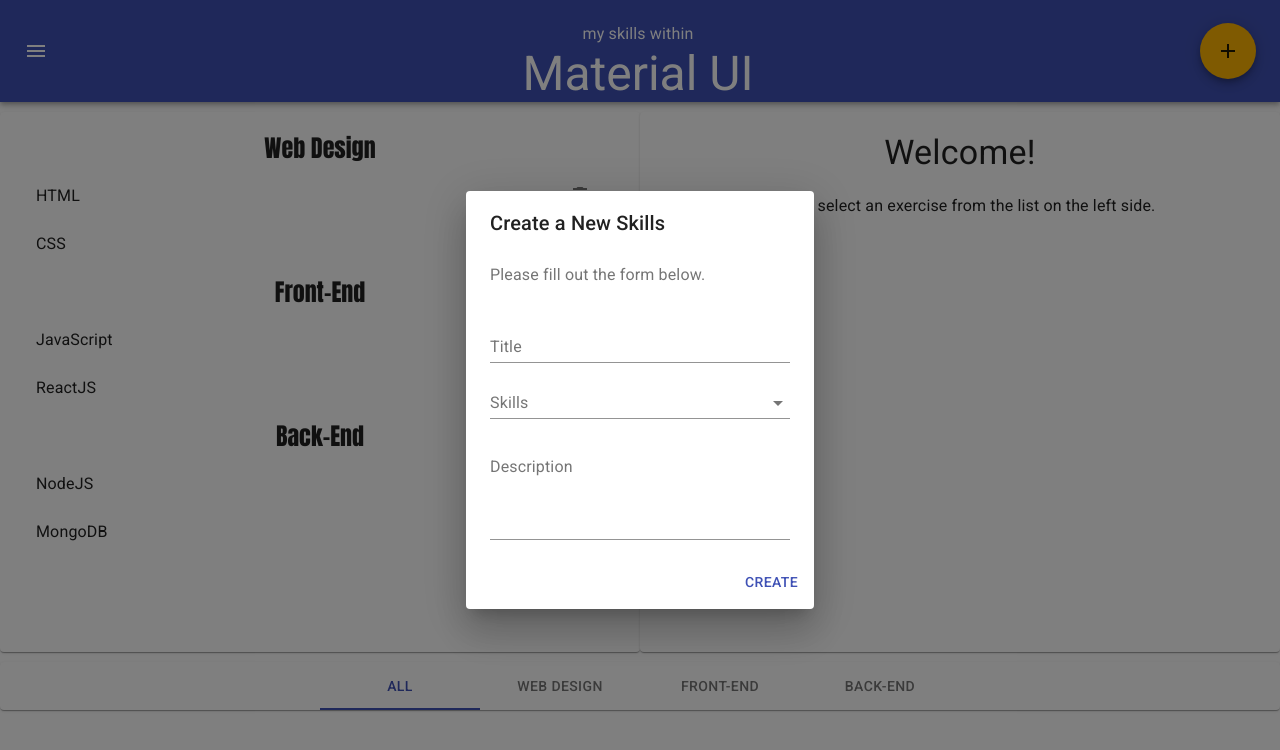
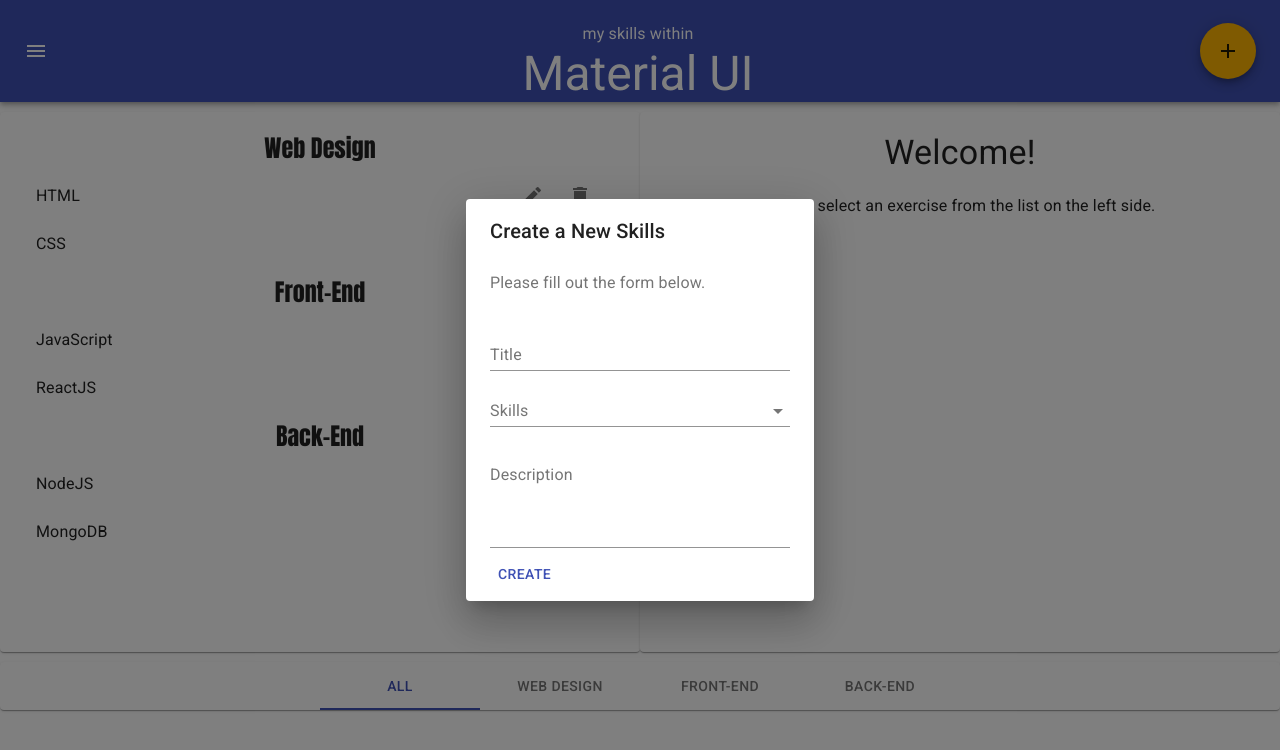
Before and after one commit to MostafaIn/Material-ui-practices, a React (Create React App) app: page / in a window 1280 px wide. Both pictures are taken after a click on the button 1228 px from the left and 51 px from the top of the page. Shown: the top 750 px of the page. Built offline with nearby package versions, Linux system fonts and the light colour scheme.

Commit message:
all about form

```diff
--- a/src/App.js
+++ b/src/App.js
@@ -35,7 +35,8 @@ class App extends Component {
   }
   handleExerciseSelected = id => {
     this.setState(({ exercises }) => ({
-      exercise: exercises.find(ex => ex.id === id)
+      exercise: exercises.find(ex => ex.id === id),
+      editMode: false
     }))
   }
   handleExerciseCreate = exercise => {
@@ -45,12 +46,29 @@ class App extends Component {
   }
   handleExerciseDelete = id => {
     this.setState(({ exercises }) => ({
-      exercises: exercises.filter(ex => ex.id !== id)
+      exercises: exercises.filter(ex => ex.id !== id),
+      editMode: false,
+      exercise: {}
+    }))
+  }
+  handleExerciseSelectEdit = id => {
+    this.setState(({ exercises }) => ({
+      exercise: exercises.find(ex => ex.id === id),
+      editMode: true
+    }))
+  }
+  handleExerciseEdit = exercise => {
+    this.setState(({ exercises }) => ({
+      exercises: [
+        ...exercises.filter(ex => ex.id !== exercise.id),
+        exercise
+      ],
+      exercise
     }))
   }
   render() {
     const exercises = this.getExercisesBySkills(),
-      { category, exercise } = this.state
+      { category, exercise, editMode } = this.state
     console.log(this.getExercisesBySkills());
     return (
       <div className="App">
@@ -62,8 +80,13 @@ class App extends Component {
           exercise={exercise}
           category={category}
           exercises={exercises}
+          skills={skills}
           onSelect={this.handleExerciseSelected}
           onDelete={this.handleExerciseDelete}
+          onSelectEdit={this.handleExerciseSelectEdit}
+          editMode={editMode}
+          onEdit={this.handleExerciseEdit}
+
         />
         <Footer
           category={category}
--- /dev/null
+++ b/src/components/exercises/Dialog.jsx
@@ -0,0 +1,49 @@
+import React, { Component } from 'react'
+import { Dialog, DialogContent, DialogContentText, DialogTitle, Fab } from '@material-ui/core'
+import AddIcon from '@material-ui/icons/Add';
+import Form from './Form'
+
+
+
+
+class Create extends Component {
+    state = {
+        open: false
+    }
+    handleToggle = () => {
+        this.setState({
+            open: !this.state.open
+        })
+    }
+    handleFormSubmit = exercise => {
+        this.handleToggle()
+        this.props.onCreate(exercise)
+    }
+    render() {
+        const { open } = this.state,
+            { skills } = this.props
+
+
+        return (
+            <div>
+                <Fab onClick={this.handleToggle} style={{ backgroundColor: '#ffb502' }}>
+                    <AddIcon />
+                </Fab>
+                <Dialog open={open} onClose={this.handleToggle}>
+                    <DialogTitle id="form-dialog-title">Create a New Skills</DialogTitle>
+                    <DialogContent>
+                        <DialogContentText>
+                            Please fill out the form below.
+                    </DialogContentText>
+                        <Form
+                            skills={skills}
+                            onSubmit={this.handleFormSubmit}
+                        />
+                    </DialogContent>
+                </Dialog>
+            </div>
+        )
+    }
+}
+
+export default Create
--- /dev/null
+++ b/src/components/exercises/Form.jsx
@@ -0,0 +1,83 @@
+import React, { Component } from 'react'
+import { FormControl, InputLabel, MenuItem, Select, TextField, Button } from '@material-ui/core'
+import { withStyles } from '@material-ui/styles';
+
+const styles = theme => ({
+    formControl: {
+        width: 300
+    }
+})
+
+class Form extends Component {
+    state = this.getInitState()
+    getInitState() {
+        const { exercise } = this.props
+        return exercise ? exercise : {
+            title: '',
+            description: '',
+            skills: ''
+        }
+    }
+    componentWillReceiveProps({ exercise }) {
+        this.setState({
+            ...exercise
+        })
+    }
+    handleChange = name => ({ target: { value } }) => {
+        this.setState({
+            [name]: value
+        })
+    }
+    handleSubmit = () => {
+        this.props.onSubmit({
+            id: this.state.title.toLocaleLowerCase().replace(/ /g, '-'),
+            ...this.state
+        })
+        this.setState(this.getInitState())
+    }
+    render() {
+        const { classes, skills: categories, exercise } = this.props,
+            { title, description, skills } = this.state
+        return (
+            <form className={classes.root}>
+                <TextField
+                    label="Title"
+                    value={title}
+                    onChange={this.handleChange('title')}
+                    margin="normal"
+                    className={classes.formControl}
+                />
+                <br />
+                <FormControl>
+                    <InputLabel htmlFor="skills">Skills</InputLabel>
+                    <Select
+                        className={classes.formControl}
+                        value={skills}
+                        onChange={this.handleChange('skills')}
+                    >
+                        {categories.map(category =>
+                            <MenuItem key={category} value={category}>
+                                {category}
+                            </MenuItem>
+                        )}
+                    </Select>
+                </FormControl>
+                <br />
+                <TextField
+                    label="Description"
+                    multiline
+                    rows="4"
+                    value={description}
+                    onChange={this.handleChange('description')}
+                    margin="normal"
+                    className={classes.formControl}
+                />
+                <br />
+                <Button color="primary" onClick={this.handleSubmit}>
+                    {exercise ? 'Edit' : 'Create'}
+                </Button>
+            </form>
+        )
+    }
+}
+export default withStyles(styles)(Form)
--- a/src/components/exercises/Index.jsx
+++ b/src/components/exercises/Index.jsx
@@ -1,6 +1,7 @@
 import React, { Fragment } from 'react'
 import { Grid, Paper, Typography, List, ListItem, ListItemText, ListItemSecondaryAction, IconButton } from "@material-ui/core";
-import { Delete } from '@material-ui/icons'
+import { Delete, Edit } from '@material-ui/icons'
+import Form from './Form'
 
 const styles = {
     Paper: {
@@ -16,15 +17,20 @@ const styles = {
 // }
 
 const Index = ({
+    skills,
     exercises,
+    exercise,
     category,
     onSelect,
+    editMode,
     exercise: {
         id,
         title = 'Welcome!',
         description = 'Please select an exercise from the list on the left side.'
     },
-    onDelete
+    onDelete,
+    onSelectEdit,
+    onEdit
 }) => {
     return (<div>
         <Grid container>
@@ -39,6 +45,9 @@ const Index = ({
                                 {exercises.map(({ id, title }) => <ListItem button key={id} onClick={() => onSelect(id)}>
                                     <ListItemText primary={title} />
                                     <ListItemSecondaryAction>
+                                        <IconButton onClick={() => onSelectEdit(id)}>
+                                            <Edit />
+                                        </IconButton>
                                         <IconButton onClick={() => onDelete(id)}>
                                             <Delete />
                                         </IconButton>
@@ -51,12 +60,21 @@ const Index = ({
             </Grid>
             <Grid item sm>
                 <Paper style={styles.Paper}>
+                    {editMode
+                        ? <Form
+                            exercise={exercise}
+                            skills={skills}
+                            onSubmit={onEdit}
+                        />
+                        : <Fragment>
                             <Typography variant="h4">
                                 {title}
                             </Typography>
                             <Typography style={{ marginTop: 20 }}>
                                 {description}
                             </Typography>
+                        </Fragment>}
+
                 </Paper>
             </Grid>
         </Grid>
--- a/src/components/exercises/dialogs/Create.jsx
+++ /dev/null
@@ -1,112 +0,0 @@
-import React, { Component } from 'react'
-import { Dialog, DialogContent, DialogActions, DialogContentText, DialogTitle, Button, Fab, TextField, FormControl, InputLabel, Select, MenuItem } from '@material-ui/core'
-import AddIcon from '@material-ui/icons/Add';
-import { withStyles } from '@material-ui/styles';
-
-
-const styles = theme => ({
-    formControl: {
-        width: 300
-    },
-})
-
-class Create extends Component {
-    state = {
-        open: false,
-        exercise: {
-            title: '',
-            description: '',
-            skills: ''
-        }
-    }
-    handleToggle = () => {
-        this.setState({
-            open: !this.state.open
-        })
-    }
-    handleChange = name => ({ target: { value } }) => {
-        this.setState({
-            exercise: {
-                ...this.state.exercise,
-                [name]: value
-            }
-
-        })
-    }
-    handleSubmit = () => {
-        const { exercise } = this.state
-        this.props.onCreate({
-            id: exercise.title.toLocaleLowerCase().replace(/ /g, '-'),
-            ...exercise
-        })
-        this.setState({
-            open: false,
-            exercise: {
-                title: '',
-                description: '',
-                skills: ''
-            }
-        })
-    }
-    render() {
-        const { open, exercise: { title, description, skills } } = this.state
-        const { classes, skills: categories } = this.props
-
-        return (
-            <div>
-                <Fab onClick={this.handleToggle} style={{ backgroundColor: '#ffb502' }}>
-                    <AddIcon />
-                </Fab>
-                <Dialog open={open} onClose={this.handleToggle}>
-                    <DialogTitle id="form-dialog-title">Create a New Skills</DialogTitle>
-                    <DialogContent>
-                        <DialogContentText>
-                            Please fill out the form below.
-                    </DialogContentText>
-                        <form className={classes.root}>
-                            <TextField
-                                label="Title"
-                                value={title}
-                                onChange={this.handleChange('title')}
-                                margin="normal"
-                                className={classes.formControl}
-                            />
-                            <br />
-                            <FormControl>
-                                <InputLabel htmlFor="skills">Skills</InputLabel>
-                                <Select
-                                    className={classes.formControl}
-                                    value={skills}
-                                    onChange={this.handleChange('skills')}
-                                >
-                                    {categories.map(category =>
-                                        <MenuItem key={category} value={category}>
-                                            {category}
-                                        </MenuItem>
-                                    )}
-                                </Select>
-                            </FormControl>
-                            <br />
-                            <TextField
-                                label="Description"
-                                multiline
-                                rows="4"
-                                value={description}
-                                onChange={this.handleChange('description')}
-                                margin="normal"
-                                className={classes.formControl}
-                            />
-                        </form>
-                    </DialogContent>
-                    <DialogActions>
-                        <Button color="primary" onClick={this.handleSubmit}>
-                            Create
-                        </Button>
-                    </DialogActions>
-                </Dialog>
-            </div>
-        )
-    }
-}
-
-export default withStyles(styles)(Create)
--- a/src/components/layouts/Header.jsx
+++ b/src/components/layouts/Header.jsx
@@ -7,7 +7,7 @@ import { AppBar, Toolbar, IconButton, Typography, makeStyles } from '@material-u
 // import Button from '@material-ui/core/Button';
 // import IconButton from '@material-ui/core/IconButton';
 import MenuIcon from '@material-ui/icons/Menu';
-import Create from '../exercises/dialogs/Create'
+import CreateDialog from '../exercises/Dialog'
 
 const useStyles = makeStyles(theme => ({
     root: {
@@ -34,7 +34,7 @@ const Header = ({ skills, onExerciseCreate }) => {
                         <Typography style={{ fontSize: '1rem', marginTop: '22px' }}>my skills within</Typography>
                         Material UI
                     </Typography>
-                    <Create
+                    <CreateDialog
                         skills={skills}
                         onCreate={onExerciseCreate}
                     />
```
Lines whose indentation alone changed are shown as unchanged.
